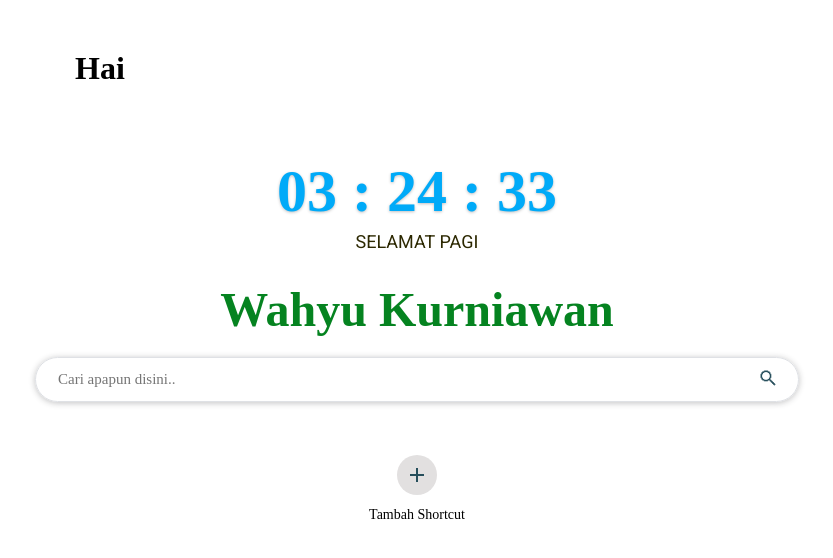
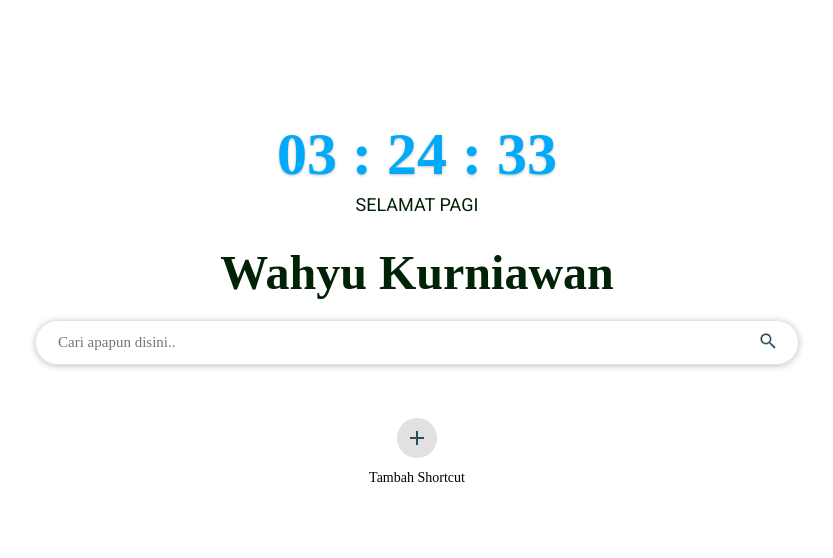
Before and after one commit to wahyukuu/Webpage, a plain HTML site: page index.html in a window 1280 px wide. Shown: the whole page, without its empty margins (223-1056 px from the left). Drawn offline with Linux system fonts and the light colour scheme.

Commit message:
perubahan

```diff
--- a/css/index.css
+++ b/css/index.css
@@ -46,7 +46,7 @@ body {
    padding: 0px;
    font-family: 'Roboto';
    font-size: 18px;
-   color: rgb(44, 40, 1);
+   color: rgb(0, 34, 7);
    /* text-shadow: 0 1px 1px rgba(32, 33, 36, 0.28); */
 }
 
@@ -56,7 +56,7 @@ body {
    font-family: 'Ubuntu';
    font-size: 24px;
    text-align: center;
-   color: rgb(5, 131, 32);
+   color: rgb(0, 34, 7);
 }
 
 #body {
--- a/index.html
+++ b/index.html
@@ -11,7 +11,6 @@
    <body>
       <div id="container">
          <div id="navbar">
-            <h1>Hai</h1>
          </div>
          <div id="waktu">
             <h2></h2>
```
